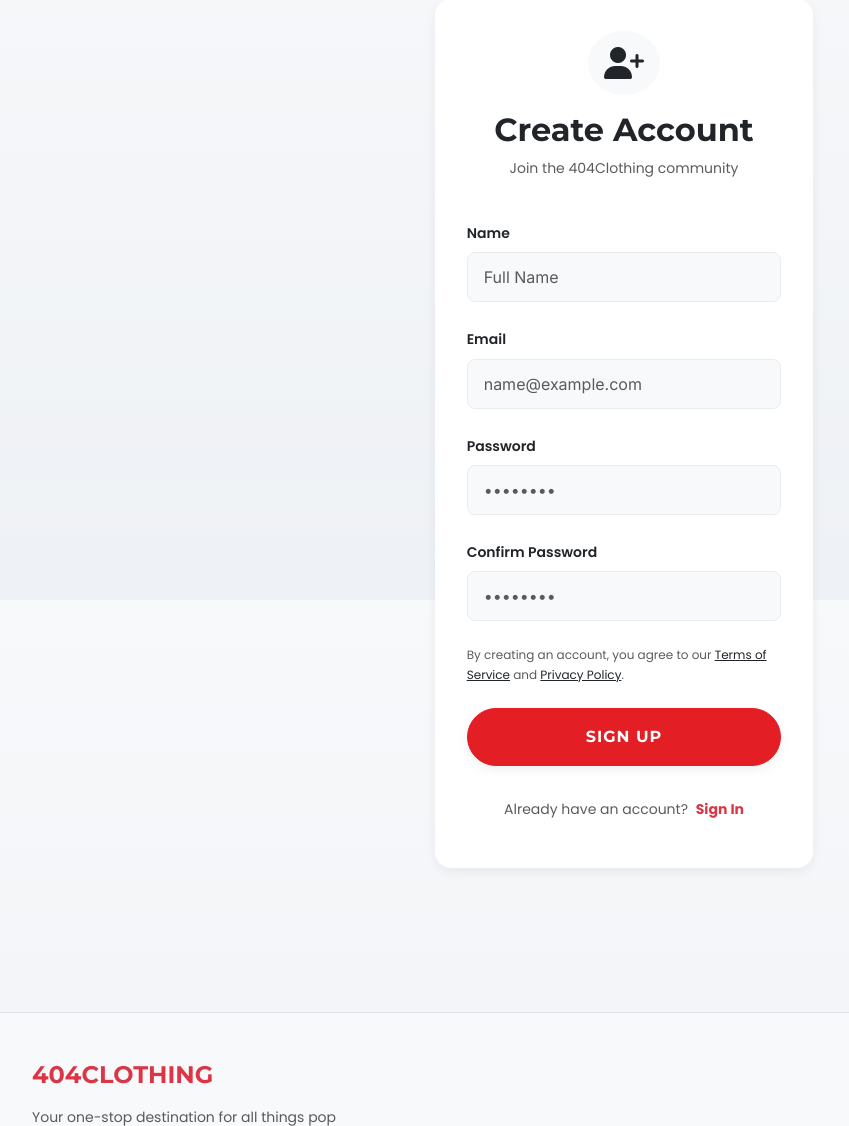
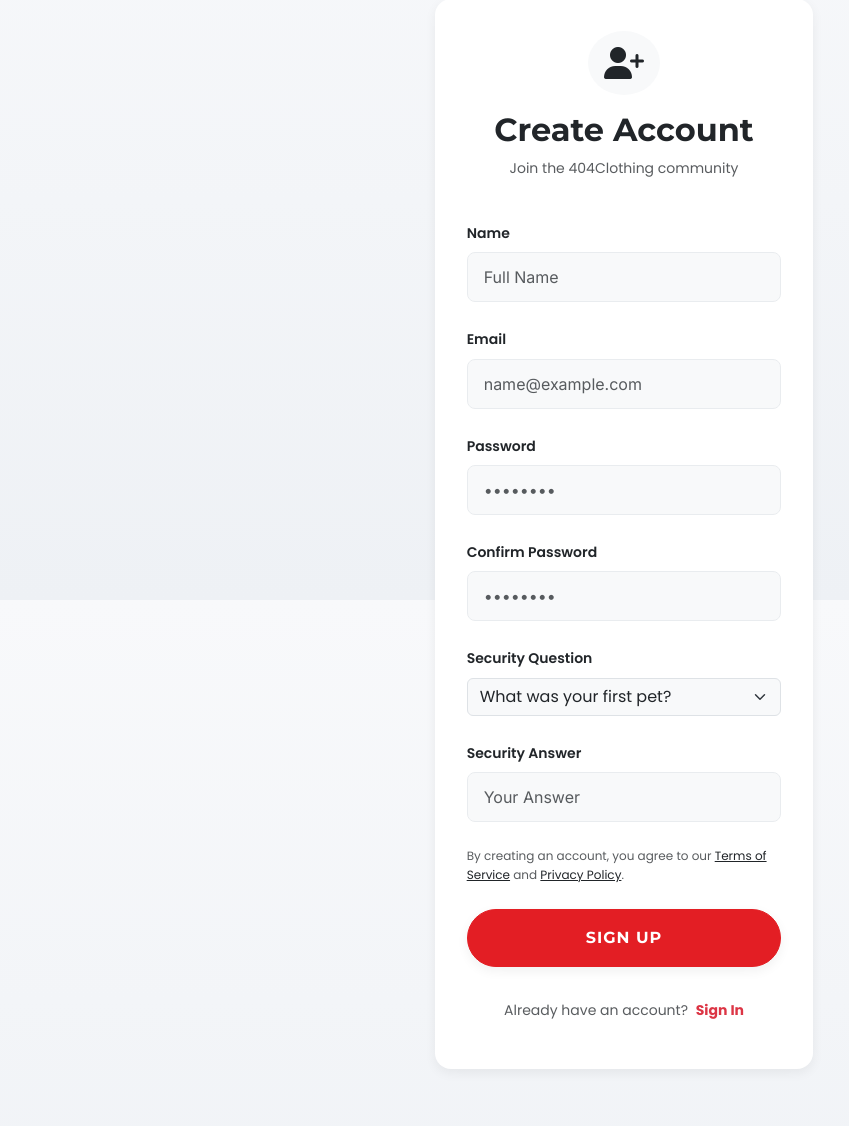
Before and after one commit to Deepu-Bijoy/404-Clothing, a Flask app: page /auth/register in a window 1280 px wide. Shown: the part 200-1326 px from the top of the page, without its empty margins (16-865 px from the left). Run offline with Flask 3, Linux system fonts and the light colour scheme; data that the repository does not hold is empty; some libraries are stand-ins or nearby versions.

Commit message:
Final cleanup: Removed all email/mail dependencies

```diff
--- a/app.py
+++ b/app.py
@@ -17,8 +17,6 @@ app.config['SEND_FILE_MAX_AGE_DEFAULT'] = 0
 db.init_app(app)
 login_manager.init_app(app)
 csrf.init_app(app)
-from extensions import mail
-mail.init_app(app)
 
 # Register Blueprints
 from routes.auth import auth_bp
@@ -42,13 +40,20 @@ with app.app_context():
     try:
         from sqlalchemy import text
         with db.engine.connect() as conn:
-            # PostgreSQL specific migration - strictly check if we are on Postgres
+            # 1. Postgres specific (hash type update)
             if 'postgresql' in str(db.engine.url).lower():
                 try:
                     conn.execute(text('ALTER TABLE "user" ALTER COLUMN password_hash TYPE TEXT'))
                     conn.commit()
+                except Exception: pass
+
+            # 2. General migration for new columns (SQLite & Postgres)
+            for column, col_type in [('security_question', 'VARCHAR(200)'), ('security_answer_hash', 'VARCHAR(128)')]:
+                try:
+                    conn.execute(text(f'ALTER TABLE "user" ADD COLUMN {column} {col_type}'))
+                    conn.commit()
                 except Exception:
-                    # Likely already migrated or not Postgres
+                    # Column likely already exists
                     pass
 
             conn.commit()
--- a/extensions.py
+++ b/extensions.py
@@ -1,12 +1,9 @@
 from flask_sqlalchemy import SQLAlchemy
 from flask_login import LoginManager
-from flask_mail import Mail
-
 from flask_wtf.csrf import CSRFProtect
 
 db = SQLAlchemy()
 login_manager = LoginManager()
 csrf = CSRFProtect()
-mail = Mail()
 login_manager.login_view = 'auth.login'
 login_manager.login_message_category = 'info'
--- a/forms.py
+++ b/forms.py
@@ -1,6 +1,6 @@
 from flask_wtf import FlaskForm
 from flask_wtf.file import FileField, FileAllowed
-from wtforms import StringField, PasswordField, SubmitField
+from wtforms import StringField, PasswordField, SubmitField, SelectField
 from wtforms.validators import DataRequired, Email, Length, EqualTo, ValidationError
 from models import User
 
@@ -9,6 +9,14 @@ class RegistrationForm(FlaskForm):
     email = StringField('Email', validators=[DataRequired(), Email()])
     password = PasswordField('Password', validators=[DataRequired(), Length(min=6)])
     confirm_password = PasswordField('Confirm Password', validators=[DataRequired(), EqualTo('password')])
+    security_question = SelectField('Security Question', choices=[
+        ('What was your first pet?', 'What was your first pet?'),
+        ('What was the name of your elementary school?', 'What was the name of your elementary school?'),
+        ('In what city were you born?', 'In what city were you born?'),
+        ('What is your favorite movie?', 'What is your favorite movie?'),
+        ('What was the make of your first car?', 'What was the make of your first car?')
+    ], validators=[DataRequired()])
+    security_answer = StringField('Security Answer', validators=[DataRequired()])
     submit = SubmitField('Sign Up')
 
     def validate_email(self, email):
@@ -51,3 +59,7 @@ class ResetPasswordForm(FlaskForm):
     password = PasswordField('Password', validators=[DataRequired(), Length(min=6)])
     confirm_password = PasswordField('Confirm Password', validators=[DataRequired(), EqualTo('password')])
     submit = SubmitField('Reset Password')
+
+class SecurityAnswerForm(FlaskForm):
+    answer = StringField('Your Answer', validators=[DataRequired()])
+    submit = SubmitField('Verify')
--- a/routes/auth.py
+++ b/routes/auth.py
@@ -2,9 +2,7 @@ from flask import Blueprint, render_template, redirect, url_for, flash, request,
 from flask_login import login_user, logout_user, login_required, current_user
 from forms import RegistrationForm, LoginForm, RequestResetForm, ResetPasswordForm
 from models import User
-from extensions import db, mail
-from flask_mail import Message
-from threading import Thread
+from itsdangerous import URLSafeTimedSerializer as Serializer
 
 auth_bp = Blueprint('auth', __name__)
 
@@ -15,8 +13,13 @@ def register():
 
     form = RegistrationForm()
     if form.validate_on_submit():
-        new_user = User(name=form.name.data, email=form.email.data)
+        new_user = User(
+            name=form.name.data,
+            email=form.email.data,
+            security_question=form.security_question.data
+        )
         new_user.set_password(form.password.data)
+        new_user.set_security_answer(form.security_answer.data)
         db.session.add(new_user)
         db.session.commit()
 
@@ -53,52 +56,7 @@ def logout():
 
 import time
 
-def send_async_email(app, msg):
-    """
-    Background worker to send email with retry logic and detailed logging.
-    """
-    with app.app_context():
-        max_retries = 3
-        retry_delay = 5
-
-        for attempt in range(max_retries):
-            try:
-                print(f"DEBUG: SMTP ATTEMPT {attempt + 1}: Starting send...")
-                # We can't easily change timeout here without monkeypatching,
-                # but MAIL_DEBUG will show us exactly where it sits.
-                mail.send(msg)
-                print(f"DEBUG: SMTP SUCCESS: Email delivered to {msg.recipients}")
-                return True
-            except Exception as e:
-                print(f"DEBUG: SMTP ERROR on attempt {attempt + 1}: {str(e)}")
-                if "Network is unreachable" in str(e) or "Timeout" in str(e):
-                    print("DEBUG: SMTP RETRY: Network looks unstable, waiting...")
-
-                if attempt < max_retries - 1:
-                    time.sleep(retry_delay)
-                else:
-                    print(f"DEBUG: SMTP FATAL: Permanent failure after {max_retries} tries.")
-        return False
-
-def send_reset_email(user):
-    """
-    Generates reset link and offloads email sending to a background thread.
-    """
-    print(f"DEBUG: Preparing reset email for {user.email}")
-    token = user.get_reset_token()
-    reset_url = url_for('auth.reset_token', token=token, _external=True)
-    msg = Message('Password Reset Request',
-                  sender=current_app.config.get('MAIL_DEFAULT_SENDER', 'noreply@404clothing.com'),
-                  recipients=[user.email])
-    msg.body = f'''To reset your password, visit the following link:
-{reset_url}
-
-If you did not make this request then simply ignore this email and no changes will be made.
-'''
-    print(f"DEBUG: Offloading email to background thread...")
-    # Get the real app object from the proxy to pass to the thread
-    Thread(target=send_async_email, args=(current_app._get_current_object(), msg)).start()
-    return True
+from forms import SecurityAnswerForm
 
 @auth_bp.route("/reset_password", methods=['GET', 'POST'])
 def reset_request():
@@ -106,28 +64,39 @@ def reset_request():
         return redirect(url_for('shop.index'))
     form = RequestResetForm()
     if form.validate_on_submit():
-        print(f"DEBUG: Processing reset request for {form.email.data}")
-        try:
-            user = User.query.filter_by(email=form.email.data).first()
-            print(f"DEBUG: User lookup finished. Found user: {user is not None}")
-            if user:
-                token = user.get_reset_token()
-                print("DEBUG: Token generated.")
-                if send_reset_email(user):
-                    print("DEBUG: send_reset_email returned True")
-                    flash('Password reset link sent to your email', 'info')
-                else:
-                    print("DEBUG: send_reset_email returned False")
-                    flash('Password reset link sent to your email', 'info')
+        user = User.query.filter_by(email=form.email.data).first()
+        if user:
+            if not user.security_question:
+                flash('Your account does not have a security question set. Please contact support.', 'danger')
                 return redirect(url_for('auth.login'))
-            else:
-                print("DEBUG: No user found, redirecting...")
-                flash('Password reset link sent to your email', 'info')
-                return redirect(url_for('auth.login'))
-        except Exception as e:
-            print(f"DEBUG: CRASH in reset_request: {e}")
-            raise e
+            return redirect(url_for('auth.reset_verify', email=user.email))
+        else:
+            flash('There is no account with that email.', 'danger')
     return render_template('auth/reset_request.html', title='Reset Password', form=form)
+
+@auth_bp.route("/reset_verify", methods=['GET', 'POST'])
+def reset_verify():
+    if current_user.is_authenticated:
+        return redirect(url_for('shop.index'))
+    email = request.args.get('email')
+    if not email:
+        return redirect(url_for('auth.reset_request'))
+
+    user = User.query.filter_by(email=email).first()
+    if not user:
+        return redirect(url_for('auth.reset_request'))
+
+    form = SecurityAnswerForm()
+    if form.validate_on_submit():
+        if user.check_security_answer(form.answer.data):
+            # Generate a temporary token for the reset page
+            token = user.get_reset_token()
+            return redirect(url_for('auth.reset_token', token=token))
+        else:
+            flash('Incorrect answer. Please try again.', 'danger')
+
+    return render_template('auth/reset_verify.html', title='Verify Security Question',
+                           form=form, question=user.security_question)
 
 @auth_bp.route("/reset_password/<token>", methods=['GET', 'POST'])
 def reset_token(token):
--- a/templates/auth/register.html
+++ b/templates/auth/register.html
@@ -65,6 +65,30 @@
                     </div>
 
                     <div class="mb-4 text-start">
+                        {{ form.security_question.label(class="form-label fw-600 text-sm mb-2 text-dark") }}
+                        {% if form.security_question.errors %}
+                            {{ form.security_question(class="form-select bg-light is-invalid") }}
+                            <div class="invalid-feedback fw-600 text-xs mt-2">
+                                {% for e in form.security_question.errors %}{{ e }}{% endfor %}
+                            </div>
+                        {% else %}
+                            {{ form.security_question(class="form-select bg-light") }}
+                        {% endif %}
+                    </div>
+
+                    <div class="mb-4 text-start">
+                        {{ form.security_answer.label(class="form-label fw-600 text-sm mb-2 text-dark") }}
+                        {% if form.security_answer.errors %}
+                            {{ form.security_answer(class="form-control bg-light is-invalid", placeholder="Your Answer") }}
+                            <div class="invalid-feedback fw-600 text-xs mt-2">
+                                {% for e in form.security_answer.errors %}{{ e }}{% endfor %}
+                            </div>
+                        {% else %}
+                            {{ form.security_answer(class="form-control bg-light", placeholder="Your Answer") }}
+                        {% endif %}
+                    </div>
+
+                    <div class="mb-4 text-start">
                         <p class="text-xs text-muted mb-0">By creating an account, you agree to our <a href="#" class="text-dark text-decoration-underline">Terms of Service</a> and <a href="#" class="text-dark text-decoration-underline">Privacy Policy</a>.</p>
                     </div>
 
```
Also changed, not shown: config.py (+0 -12 lines), models.py (+10 -0 lines), templates/auth/reset_verify.html (added, +44 -0 lines).
